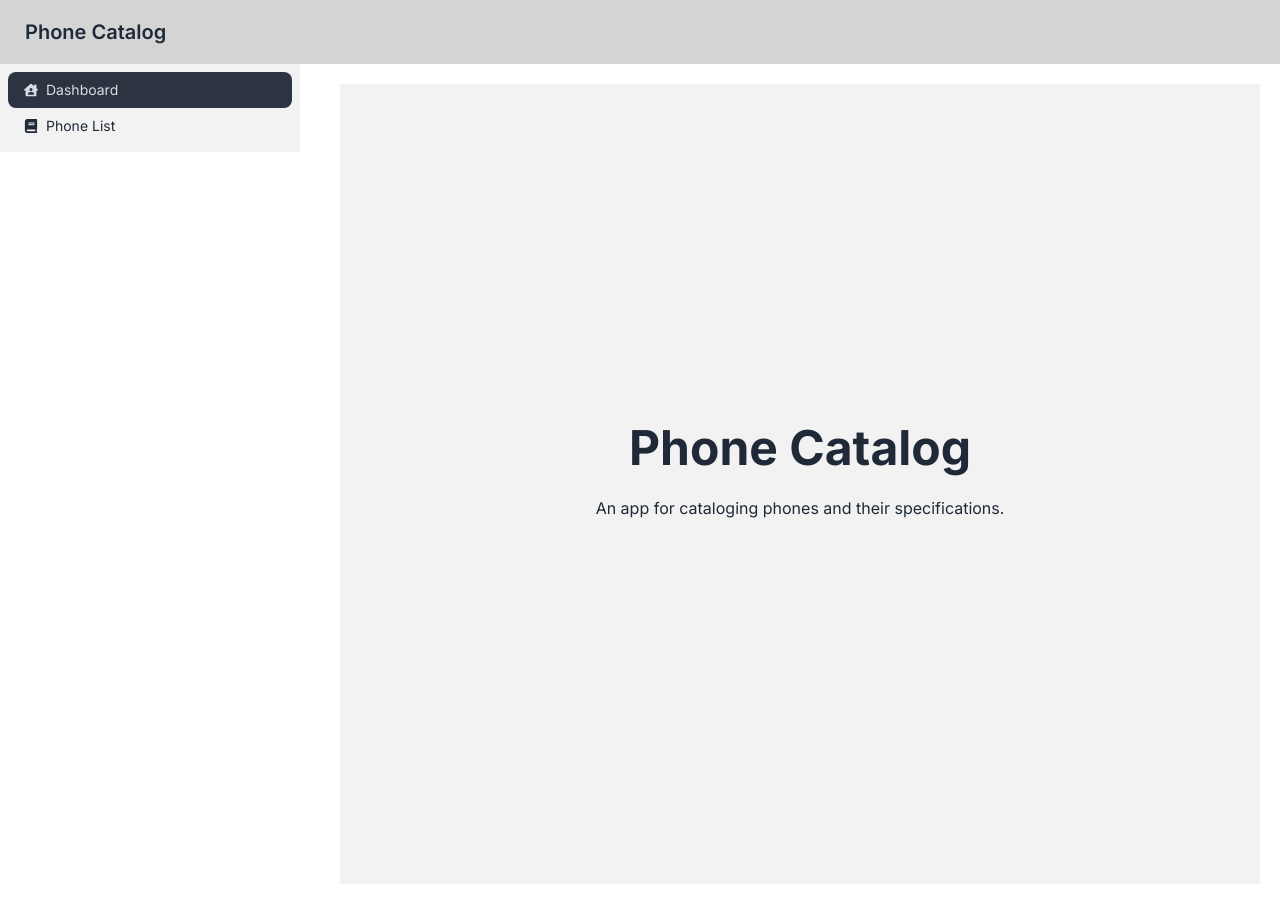
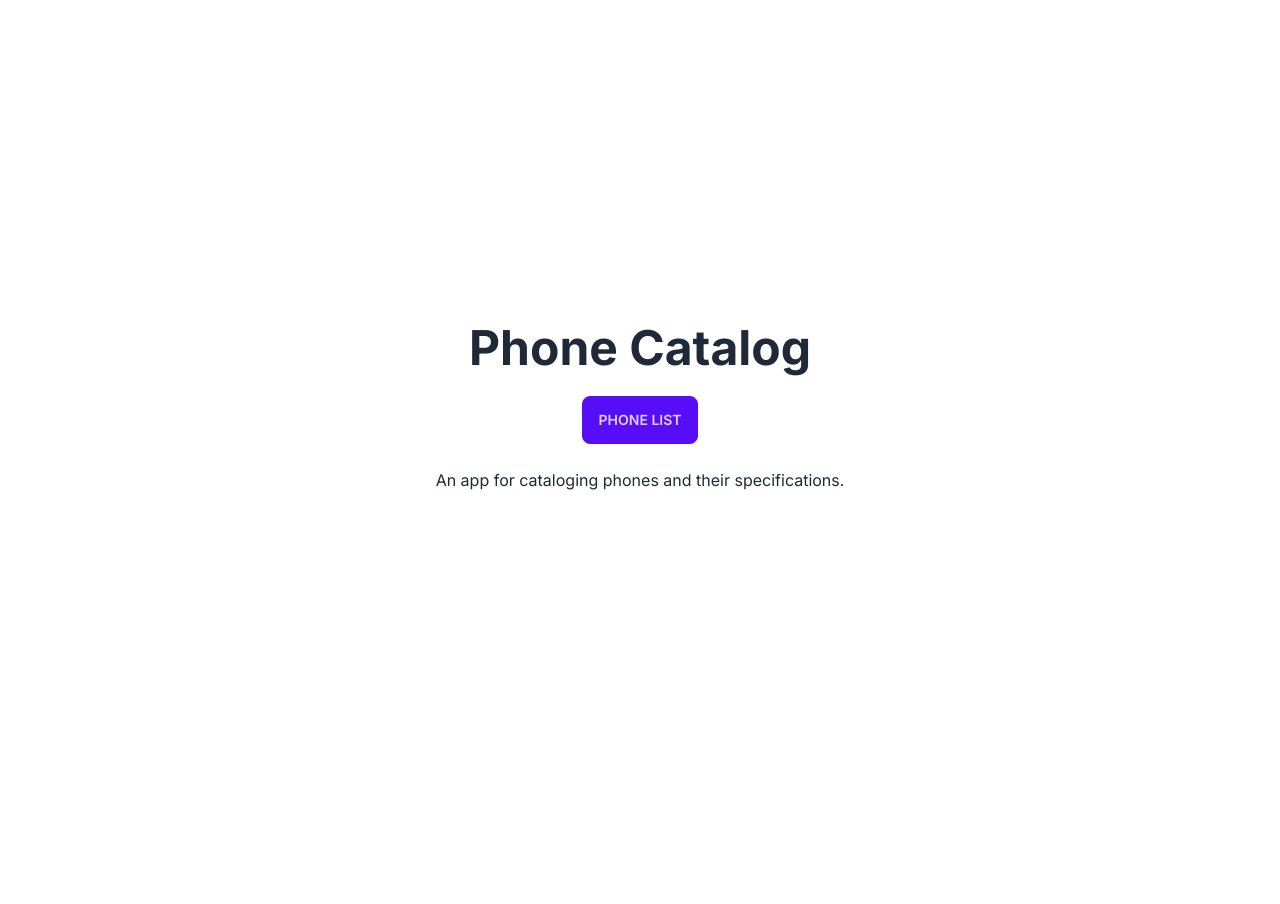
Before and after one commit to k3mpz/k3mps-nextjs-phone-catalog, a Next.js app: page / in a window 1280 px wide. After the commit the page ends 840 px from the top, so only its background shows below. Built offline with nearby package versions, Linux system fonts and the light colour scheme.

Commit message:
remove unnecessary files

```diff
--- a/app/components/NavBar.tsx
+++ /dev/null
@@ -1,16 +0,0 @@
-'use client'
-import { usePathname } from 'next/navigation'
-
-const NavBar = () => {
-	return (
-
-
-		<div className="navbar bg-neutral-300">
-			<div className="flex-1">
-				<a className="btn btn-ghost normal-case text-xl">Phone Catalog</a>
-			</div>
-		</div>
-	)
-}
-
-export default NavBar
--- a/app/components/SideBar.tsx
+++ /dev/null
@@ -1,36 +0,0 @@
-'use client'
-
-import { FaUsers, FaHouseUser, FaBook } from 'react-icons/fa'
-import Link from 'next/link';
-import { usePathname } from 'next/navigation'
-
-const SideBar = () => {
-	const pathName = usePathname()
-	const pathNames = pathName.split("/");
-	const route = pathNames[1];
-
-	return (
-		(
-			route == 'login' ?
-			(
-				<></>
-			) :
-			(
-				<ul className="menu bg-base-200">
-					<li>
-						<Link href={`/`} className={route == '' ? 'active' : ''}>
-							<FaHouseUser /> Dashboard
-						</Link>
-					</li>
-					<li >
-						<Link href={`/phones`} className={route == 'list' ? 'active' : ''}>
-							<FaBook /> Phone List
-						</Link>
-					</li>
-				</ul>
-			)
-		)
-	)
-}
-
-export default SideBar
--- a/app/components/SubmitButton.tsx
+++ b/app/components/SubmitButton.tsx
@@ -8,7 +8,7 @@ const SubmitButton = () => {
 
 	return (
 		<button
-			className="text-white bg-blue-700 hover:bg-blue-800 focus:ring-4 focus:outline-none focus:ring-blue-300 font-medium rounded-lg text-sm px-5 py-2.5 text-center dark:bg-blue-600 dark:hover:bg-blue-700 dark:focus:ring-blue-800"
+			className="btn btn-primary"
 			type="submit"
 			aria-disabled={pending}
 			disabled={pending}
--- a/app/layout.tsx
+++ b/app/layout.tsx
@@ -1,8 +1,6 @@
 import type { Metadata } from 'next'
 import { Inter } from 'next/font/google'
 import './globals.css'
-import NavBar from './components/NavBar'
-import SideBar from './components/SideBar'
 
 const inter = Inter({ subsets: ['latin'] })
 
@@ -17,15 +15,11 @@ export default function RootLayout({
 	children: React.ReactNode
 }) {
 	return (
-		<html lang="en" theme-data="synthwave">
+		<html lang="en">
 			<body className={inter.className}>
-					<NavBar />
 					<main className="container mx-auto">
-						<div className="flex flex-row">
-							<div className="basis-1/4 pr-5">
-								<SideBar />
-							</div>
-							<div className="basis-3/4 p-5">{children}</div>
+						<div className="align-middle">
+							<div className="p-5">{children}</div>
 						</div>
 					</main>
 			</body>
--- a/app/page.tsx
+++ b/app/page.tsx
@@ -1,13 +1,16 @@
 import { revalidatePath } from "next/cache";
+import Link from "next/link";
 
 export default function Home() {
 	revalidatePath("/phones");
 	return (
-
-		<div className="hero min-h-screen bg-base-200">
+		<div className="hero min-h-screen">
 			<div className="hero-content text-center">
-				<div className="max-w-md">
-					<h1 className="text-5xl font-bold">Phone Catalog</h1>
+				<div>
+					<h1 className="text-5xl font-bold bm pb-6">Phone Catalog</h1>
+					<Link href={`/phones`}>
+						<button className="btn btn-primary">Phone List</button>
+					</Link>
 					<p className="py-6">An app for cataloging phones and their specifications.</p>
 				</div>
 			</div>
```
Also changed, not shown: 1 other file (tests, documents, lock files or other folders).
